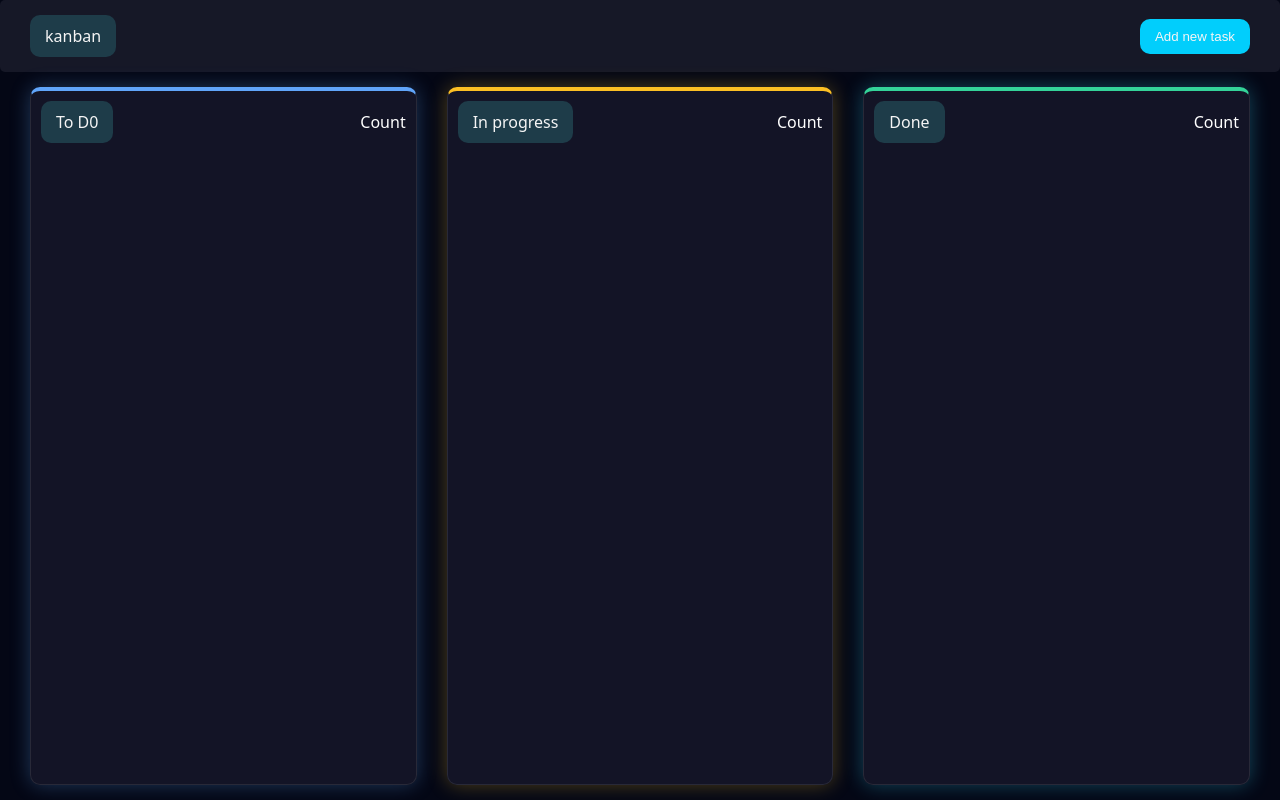
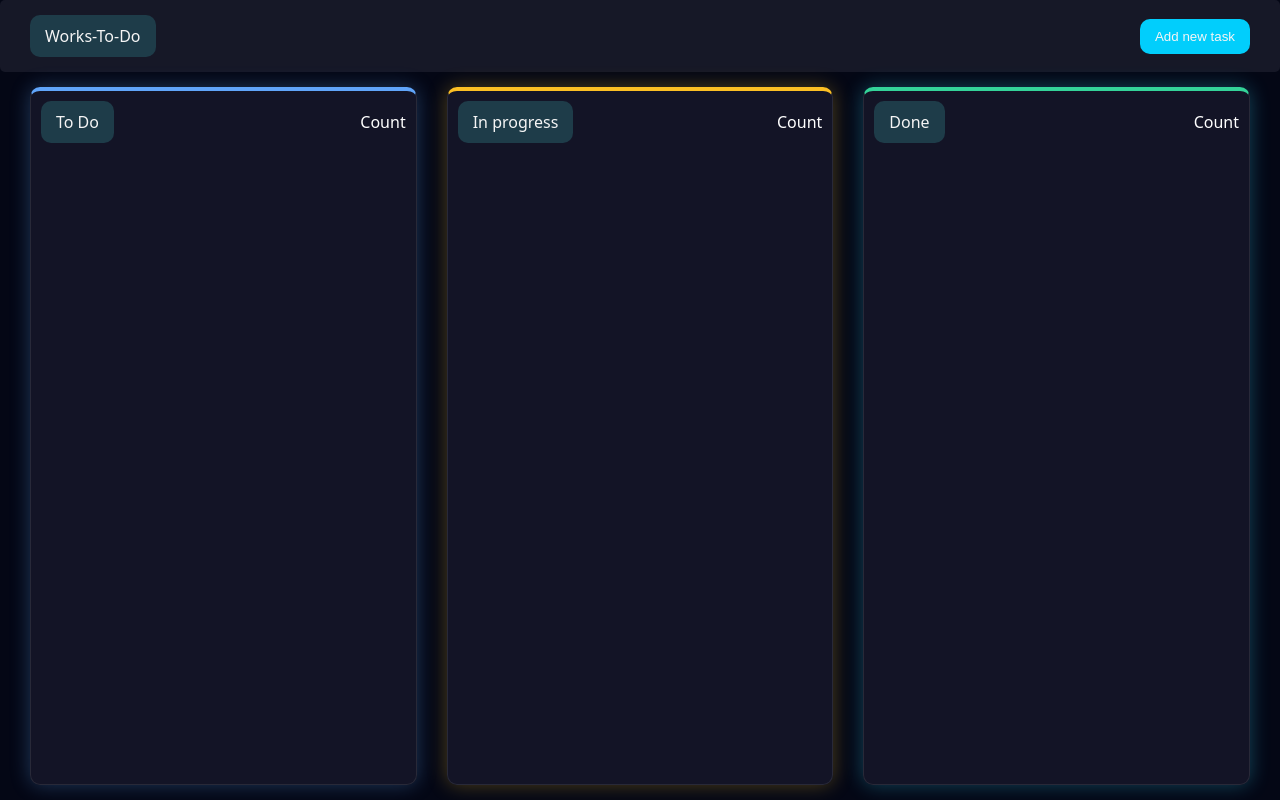
Before and after one commit to litubiswal/ToDo-web-, a plain HTML site: page index.html in a window 1280 px wide. Drawn offline with Linux system fonts and the light colour scheme.

Commit message:
Update task column headings and layout

```diff
--- a/index.html
+++ b/index.html
@@ -9,13 +9,13 @@
 <body>
     <main>
         <nav>
-            <div class="left">kanban</div>
+            <div class="left">Works-To-Do</div>
             <div class="right"><button id="toggle-modal">Add new task</button></div>
         </nav>
         <section class="board">
             <div id="todo" class="task-column">
                 <div class="heading">
-                    <div class="left">To D0</div>
+                    <div class="left">To Do</div>
                     <div class="right">Count</div>
                 </div>
             </div>
@@ -44,4 +44,5 @@
     </div>
     <script src="script.js"></script>
 </body>
+
 </html>
```
